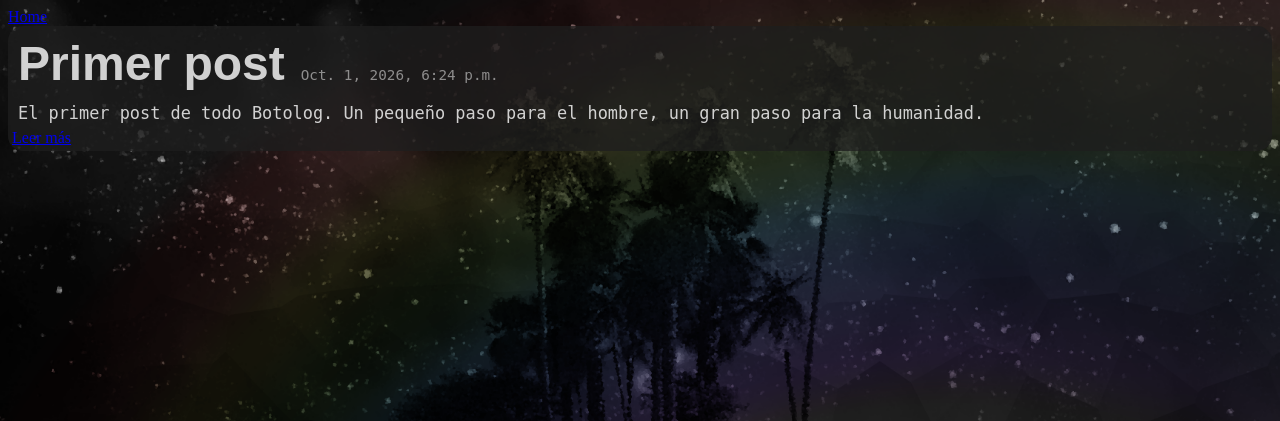
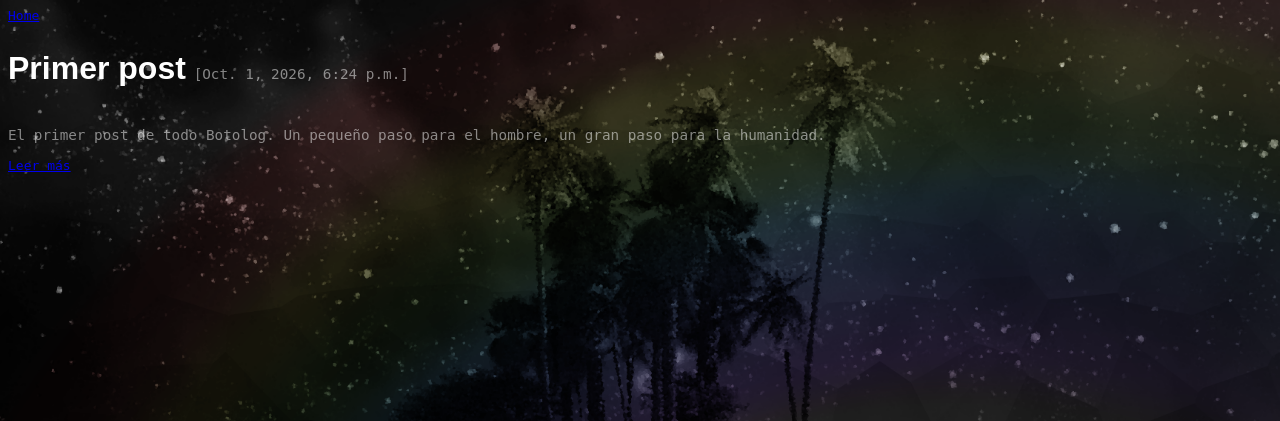
Before and after one commit to DanteRodriguezHola/Botolog, a Django app: page /blog/ in a window 1280 px wide. Shown: the top 421 px of the page. Run offline with Django 5.2, Linux system fonts and the light colour scheme; data comes from the database, SQL or seed files in the repository.

Commit message:
Modularizando (creo) el css

```diff
--- a/Website/_Blog/static/style.css
+++ b/Website/_Blog/static/style.css
@@ -3,9 +3,12 @@ html {
     background-position: center;
     background-attachment: fixed;
     background-size: cover;
+
+    font-family: monospace;
+    color: #ffffff;
 }
 
-main {
+.main {
     padding: 4px;
 
     border: 6px;
@@ -15,45 +18,47 @@ main {
     background-color: #1f1f1fc4;
 }
 
-.heading {
-    margin: 6px;
+.highlight {
+    font-family: sans-serif;
+}
 
-    font-family: sans-serif;
-    font-size: 3em;
-    color: #ffffff;
 
+.highlight.heading {
     display: inline-block;
+}
+
+h1.highlight.heading {
+    font-size: 2.4em;
+}
+
+h2.highlight.heading {
+    font-size: 2em;
+}
+
+.overshadow {
+    opacity: 0.5;
+}
+
+.overshadow.date {
+    display: inline-block;
+
+    font-size: 1.2em;
+}
+
+.overshadow.date.smaller {
+    font-size: 1.1em;
+}
+
+.overshadow.drophead {
+    font-size: 1.2em;
+}
+
+.overshadow.drophead.smaller {
+    font-size: 1.1em;
+}
+
+.content {
+    font-size: 1.4em;
 
     opacity: 0.8;
 }
-
-.date {
-    margin: 6px;
-
-    font-family: monospace;
-    font-size: 1.1em;
-    color: #ffffff;
-
-    display: inline-block;
-
-    opacity: 0.5;
-}
-.drophead {
-    margin: 6px;
-
-    font-family: monospace;
-    font-size: 1.1em;
-    color: #ffffff;
-
-    opacity: 0.5;
-}
-
-.content {
-    margin: 6px;
-
-    font-family: monospace;
-    font-size: 1.3em;
-    color: #ffffff;
-
-    opacity: 0.8;
-}
--- a/Website/_Blog/templates/_Blog/index.html
+++ b/Website/_Blog/templates/_Blog/index.html
@@ -10,19 +10,25 @@
 
     {% for post in posts %}
 
-    <h2 class = 'heading'>
+    <article>
+
+        <header>
+
+            <h2 class = 'highlight heading'>
 
                 {{ post.shortened_heading }}
 
             </h2>
 
-    <p class = 'date'>
+            <p class = 'overshadow date smaller'>
 
-        {{ post.date }}
+                [{{ post.date }}]
 
             </p>
 
-    <p class = 'content'>
+        </header>
+
+        <p class = 'overshadow drophead smaller'>
 
             {{ post.drophead}}
 
@@ -34,6 +40,8 @@
 
         </a>
 
+    </article>
+
     {% endfor %}
 
 {% endblock %}
```
Also changed, not shown: Website/_Blog/templates/_Blog/detail.html (+11 -7 lines). Lines whose indentation alone changed are shown as unchanged.
